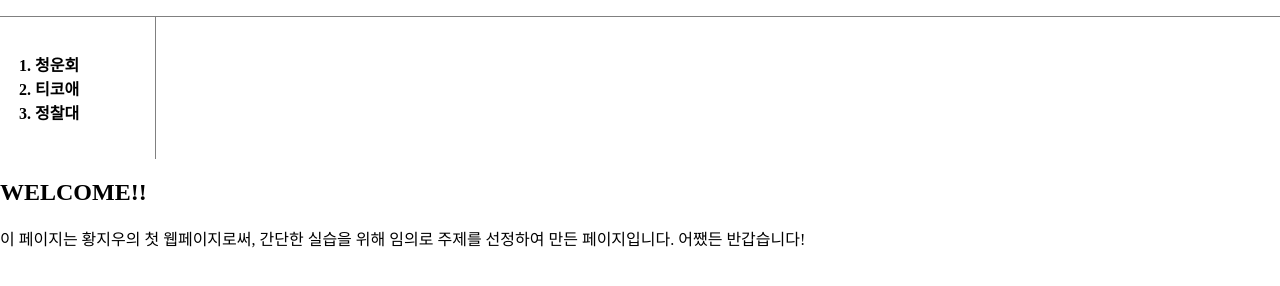
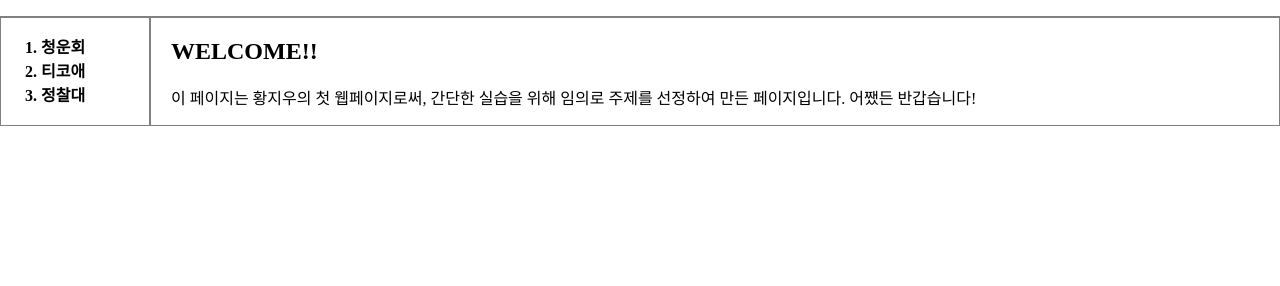
Before and after one commit to WTBC/BlueCloud, a plain HTML site: page index.html in a window 1280 px wide. Shown: the part 84-370 px from the top of the page. Drawn offline with Linux system fonts and the light colour scheme.

Commit message:
Add files via upload

```diff
--- a/index.html
+++ b/index.html
@@ -25,12 +25,16 @@
         margin: 0;
         padding: 15px;
       }
-      ol {
-        border-right: 1px solid gray;
-        width: 100px;
-        margin: 0;
-        padding: 35px;
-        padding-right: 20px;
+
+      #grid {
+        display: grid;
+        grid-template-columns: 150px 1fr
+      }
+
+      #grid div {
+        border : 0.5px gray solid;
+      }
+      #grid ol {
         font-weight: bold;
       }
 
@@ -45,20 +49,20 @@
 
     <h1><a href="index.html" id="active">내가 속한 공동체</a></h1>
 
+    <div id="grid">
+    <div>
     <ol>
-
       <li><a href="1.html">청운회</a></li>
-
       <li><a href="2.html">티코애</a></li>
-
       <li><a href="3.html">정찰대</a></li>
-
     </ol>
-
+    </div>
+    <div style="padding-left: 20px;">
     <h2>WELCOME!!</h2>
 
-    이 페이지는 황지우의 첫 웹페이지로써, 간단한 실습을 위해 임의로 주제를 선정하여 만든 페이지입니다. 어쨌든 반갑습니다!
-
+    <p>이 페이지는 황지우의 첫 웹페이지로써, 간단한 실습을 위해 임의로 주제를 선정하여 만든 페이지입니다. 어쨌든 반갑습니다!</p>
+    </div>
+    </div>
 
 
 
```
Also changed, not shown: 2.html (+18 -8 lines), 3.html (+17 -10 lines).
